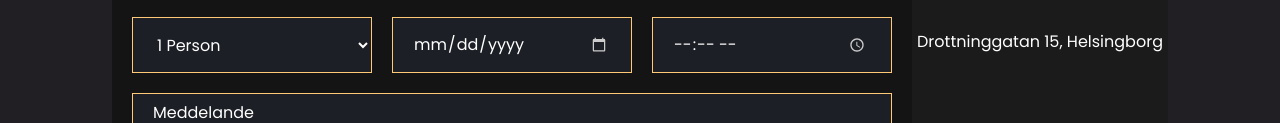
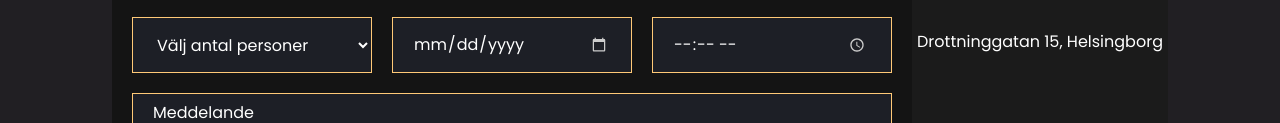
Before and after one commit to Zeydz/backend-projekt, a website built with Parcel: page index.html in a window 1280 px wide. Shown: the part 2316-2439 px from the top of the page. Built offline with nearby package versions, Linux system fonts and the light colour scheme; no server answers.

Commit message:
V 1.10 - Fixade valideringsfel HTML

```diff
--- a/index.html
+++ b/index.html
@@ -73,6 +73,7 @@
                 <div class="input-wrapper2">
                     <label for="person" class="visuallyhidden">Personer</label>
                     <select name="person" id="person" class="input-field" required>
+                        <option value="" disabled selected>Välj antal personer</option>
                         <option value="1">1 Person</option>
                         <option value="2">2 Personer</option>
                         <option value="3">3 Personer</option>
```
